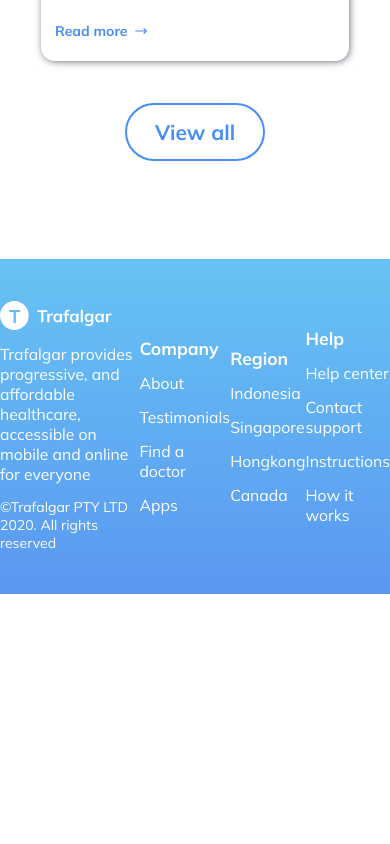
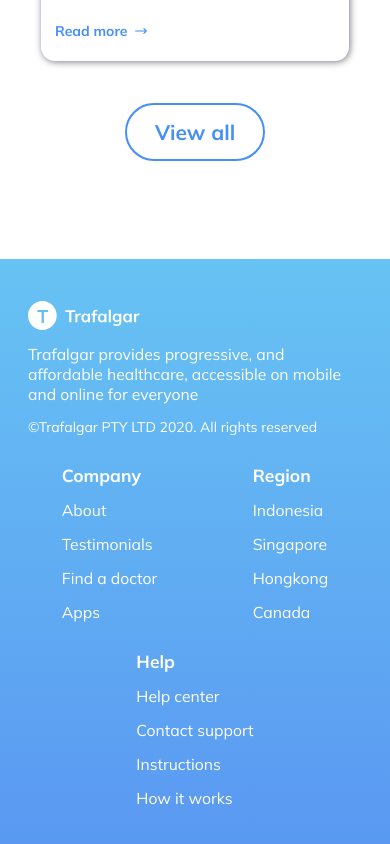
Before and after one commit to wendsondev/trafalgar-landing-page, a React (Vite) app: page / in a window 390 px wide. Shown: the part 6952-7796 px from the top of the page. Before the commit the page ends 7546 px from the top, so only its background shows below. Built offline with nearby package versions, Linux system fonts and the light colour scheme.

Commit message:
responsive Footer component

```diff
--- a/src/components/Footer/styles.module.scss
+++ b/src/components/Footer/styles.module.scss
@@ -2,7 +2,9 @@
   display: flex;
   justify-content: space-around;
   align-items: center;
-  padding: 3rem 0;
+  padding: 3rem 2rem;
+  flex-wrap: wrap;
+  gap: 2rem;
   background: linear-gradient(var(--blue-200), var(--blue-400));
 
   .details {
```
